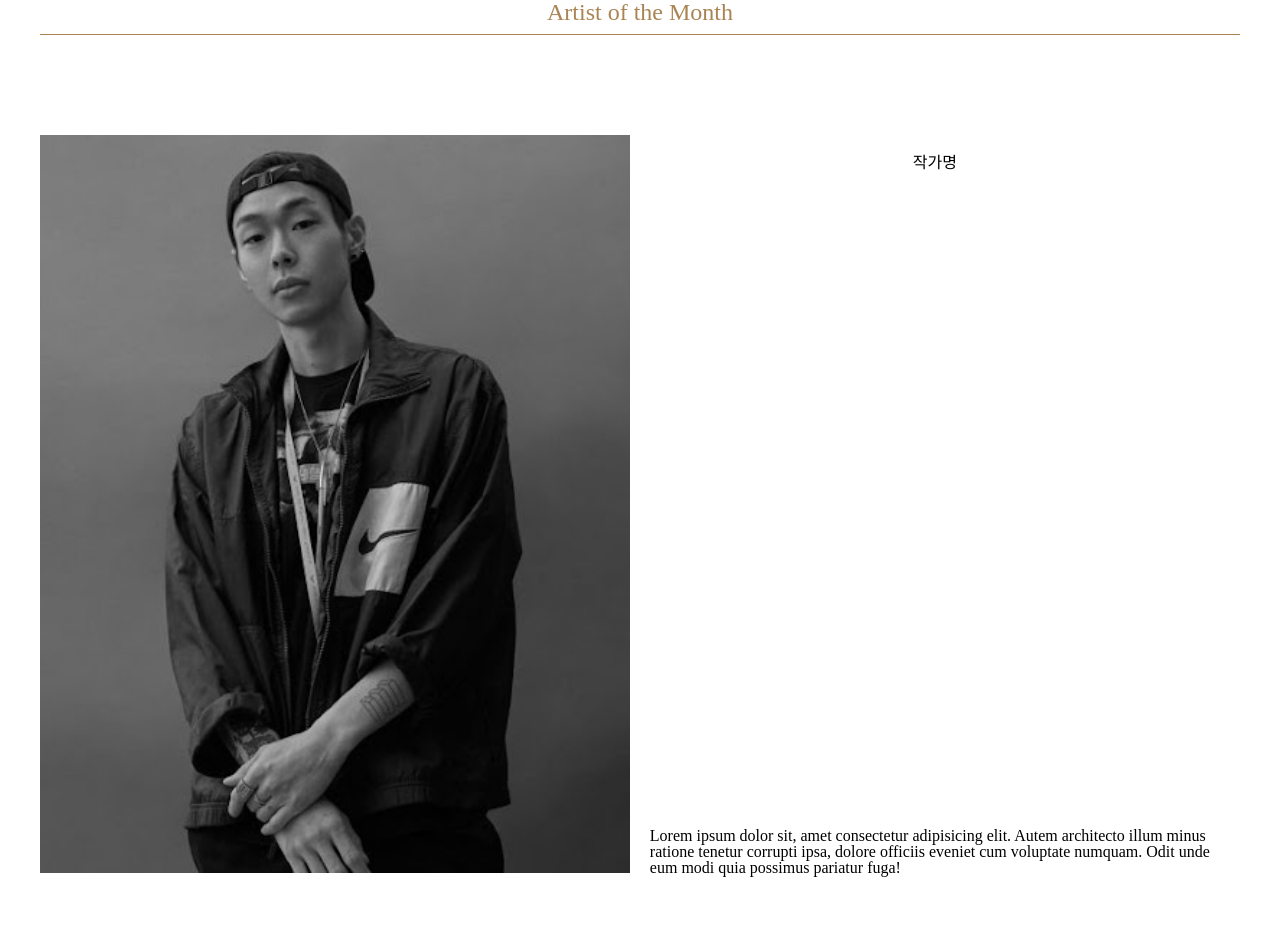
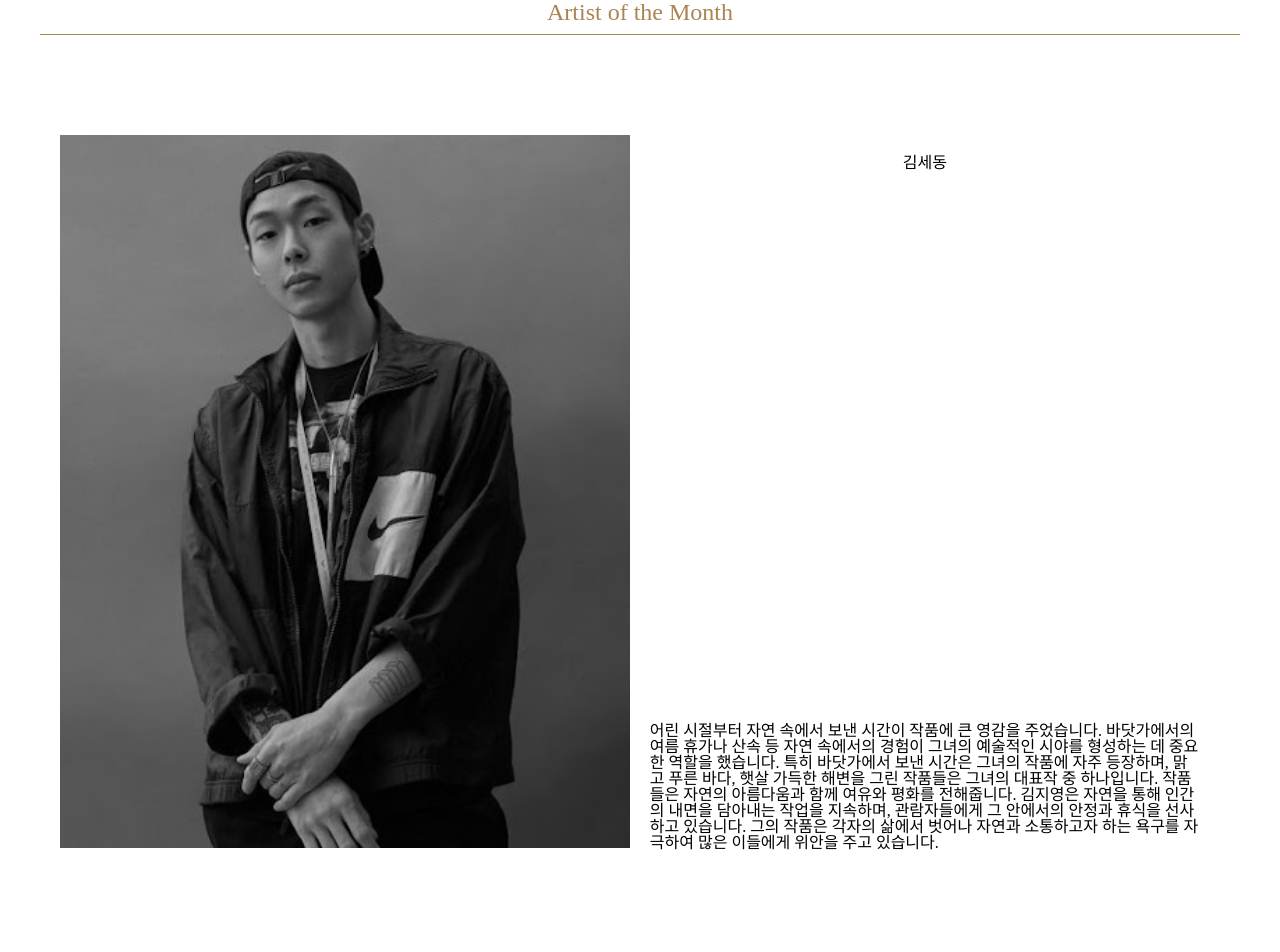
Before and after one commit to bug0630/VanillaJS, a React (Create React App) app: page / in a window 1280 px wide. Shown: the part 800-1752 px from the top of the page. Built offline with nearby package versions, Linux system fonts and the light colour scheme; a web font is replaced by a local one.

Commit message:
fix: artistsection

```diff
--- a/src/components/Main/MonthArtist.jsx
+++ b/src/components/Main/MonthArtist.jsx
@@ -30,12 +30,18 @@
           ></img>
         </div>
         <div className="artistComment">
-          <h3>작가명</h3>
+          <h3>김세동</h3>
           <p>
-            Lorem ipsum dolor sit, amet consectetur adipisicing elit. Autem
-            architecto illum minus ratione tenetur corrupti ipsa, dolore
-            officiis eveniet cum voluptate numquam. Odit unde eum modi quia
-            possimus pariatur fuga!
+            어린 시절부터 자연 속에서 보낸 시간이 작품에 큰 영감을 주었습니다.
+            바닷가에서의 여름 휴가나 산속 등 자연 속에서의 경험이 그녀의
+            예술적인 시야를 형성하는 데 중요한 역할을 했습니다. 특히 바닷가에서
+            보낸 시간은 그녀의 작품에 자주 등장하며, 맑고 푸른 바다, 햇살 가득한
+            해변을 그린 작품들은 그녀의 대표작 중 하나입니다. 작품들은 자연의
+            아름다움과 함께 여유와 평화를 전해줍니다. 김지영은 자연을 통해
+            인간의 내면을 담아내는 작업을 지속하며, 관람자들에게 그 안에서의
+            안정과 휴식을 선사하고 있습니다. 그의 작품은 각자의 삶에서 벗어나
+            자연과 소통하고자 하는 욕구를 자극하여 많은 이들에게 위안을 주고
+            있습니다.
           </p>
         </div>
       </div>
--- a/src/pages/Main.jsx
+++ b/src/pages/Main.jsx
@@ -17,7 +17,7 @@
     require('../img/ai-24-05-pc.jpg'),
   ];
   const comments = ['이달의 작가', '경매', '테마', '전시회', ''];
-  const pageLinks = ['/artist', '/auction', '', '', ''];
+  const pageLinks = ['/artist', '/auctionlist', '', '', ''];
   return (
     <>
       <Header />
@@ -33,7 +33,7 @@
         <MonthArtist images={images}></MonthArtist>
         <BestArt></BestArt>
         <New></New>
-        <h2>this is Exhibition</h2>
+        <h2>Sell width C'Arte</h2>
       </div>
       {/* <Footer /> */}
     </>
--- a/src/styles/Main.scss
+++ b/src/styles/Main.scss
@@ -40,8 +40,8 @@
   .artistInfo {
     width: 100%;
     margin-top: 100px;
-    // height: 600px;
     display: flex;
+    padding: 0 20px;
   }
   .picture {
     width: 100%;
@@ -64,6 +64,7 @@
   .artMonthList {
     width: 100%;
     margin-top: 100px;
+    padding: 0 20px;
     display: flex;
     justify-content: center;
     li {
```
